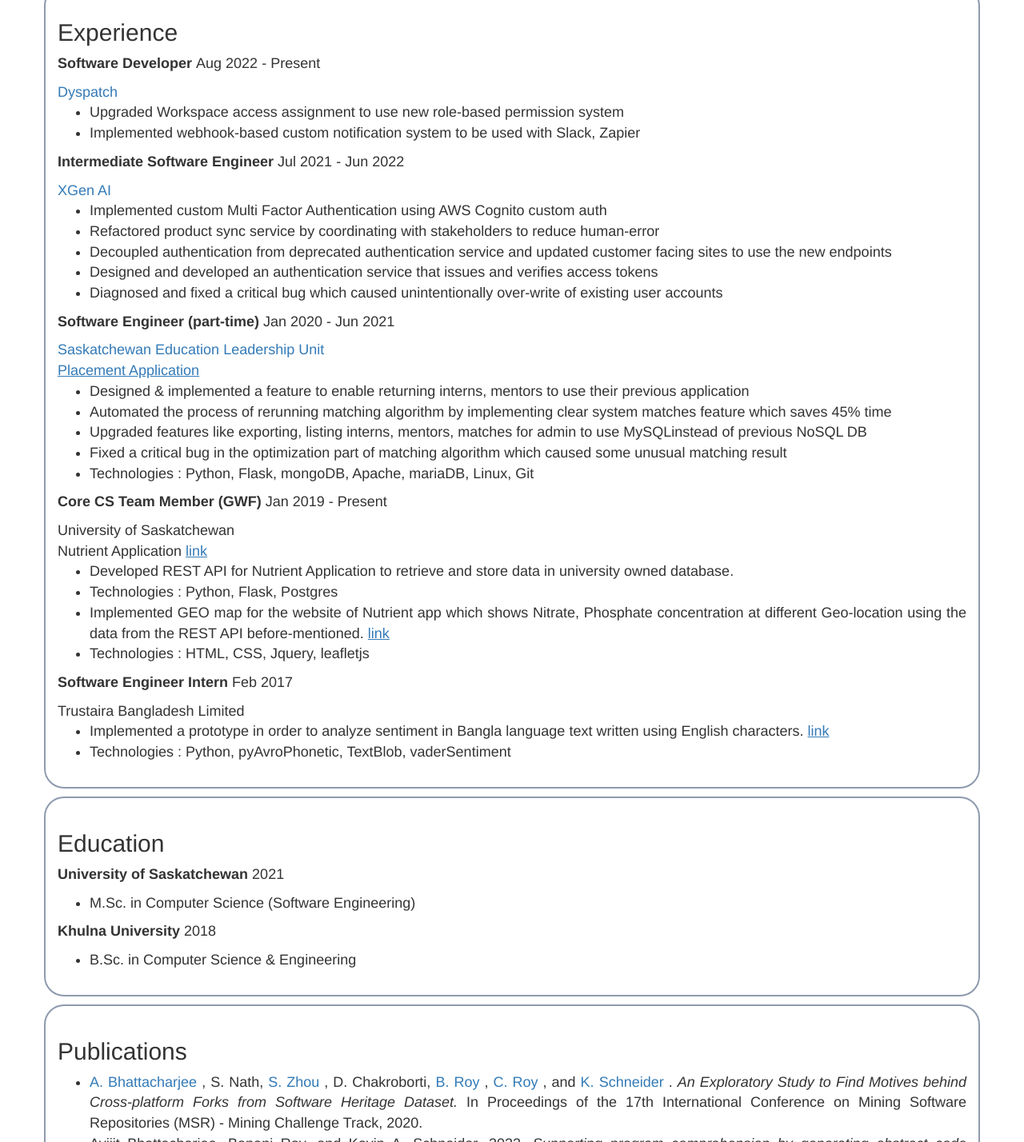
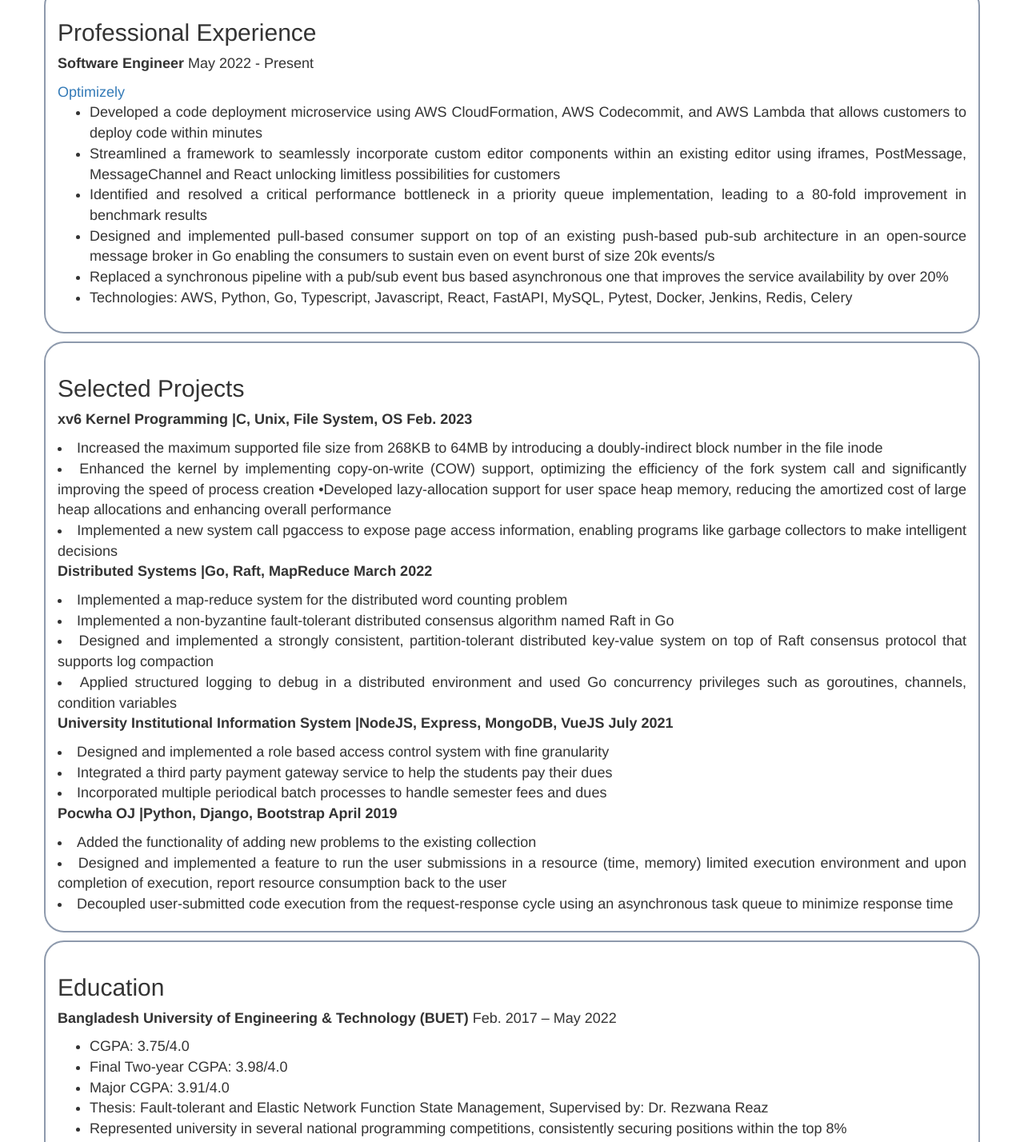
Before and after one commit to ImperishableMe/ImperishableMe.github.io, a plain HTML site: page index.html in a window 1280 px wide. Shown: the part 322-1750 px from the top of the page at 80% size. Drawn offline with nearby package versions, Linux system fonts and the light colour scheme.

Commit message:
update contents

```diff
--- a/index.html
+++ b/index.html
@@ -12,23 +12,18 @@
       href="https://maxcdn.bootstrapcdn.com/bootstrap/3.4.1/css/bootstrap.min.css"
     />
     <script src="https://maxcdn.bootstrapcdn.com/bootstrap/3.4.1/js/bootstrap.min.js"></script>
-    <title>Avijit Bhattacharjee</title>
+    <title>Bishwajit Bhattacharjee</title>
   </head>
   <body>
     <main>
       <nav class="nav navbargi">
-        <a href="#" class="nav-element">Avijit Bhattacharjee</a>
+        <a href="#" class="nav-element">Bishwajit Bhattacharjee</a>
         <a href="#summary" class="nav-element">Summary</a>
         <a href="#experience" class="nav-element">Experience</a>
         <a href="#education" class="nav-element">Education</a>
-        <!--
-		<a href="#skills" class="nav-element">Skills</a>
-        <a href="#projects" class="nav-element">Projects</a>
-	    -->
         <a href="#publications" class="nav-element">Publications</a>
         <a href="#services" class="nav-element">Services</a>
         <a href="#others" class="nav-element">Others</a>
-        <!-- <a href="#contact">Contact</a> -->
       </nav>
       <section id="summary" class="section text-format container">
         <img
@@ -44,134 +39,146 @@
       </section>
 
       <section id="experience" class="section text-format container">
-        <h2>Experience</h2>
+        <h2>Professional Experience</h2>
 
-        <p><b> Software Developer </b> Aug 2022 - Present</p>
-        <a href="https://www.dyspatch.io/"> Dyspatch </a>
+        <p><b> Software Engineer </b> May 2022 - Present</p>
+        <a href="https://www.dyspatch.io/"> Optimizely </a>
 
         <ul>
           <li>
-            Upgraded Workspace access assignment to use new role-based
-            permission system
+            Developed a code deployment microservice using AWS CloudFormation,
+            AWS Codecommit, and AWS Lambda that allows customers to deploy code
+            within minutes
           </li>
           <li>
-            Implemented webhook-based custom notification system to be used with
-            Slack, Zapier
-          </li>
-        </ul>
-
-        <p><b> Intermediate Software Engineer </b> Jul 2021 - Jun 2022</p>
-        <a href="https://xgen.ai/"> XGen AI </a>
-        <ul>
-          <li>
-            Implemented custom Multi Factor Authentication using AWS Cognito
-            custom auth
+            Streamlined a framework to seamlessly incorporate custom editor
+            components within an existing editor using iframes, PostMessage,
+            MessageChannel and React unlocking limitless possibilities for
+            customers
           </li>
           <li>
-            Refactored product sync service by coordinating with stakeholders to
-            reduce human-error
+            Identified and resolved a critical performance bottleneck in a
+            priority queue implementation, leading to a 80-fold improvement in
+            benchmark results
           </li>
           <li>
-            Decoupled authentication from deprecated authentication service and
-            updated customer facing sites to use the new endpoints
+            Designed and implemented pull-based consumer support on top of an
+            existing push-based pub-sub architecture in an open-source message
+            broker in Go enabling the consumers to sustain even on event burst
+            of size 20k events/s
           </li>
           <li>
-            Designed and developed an authentication service that issues and
-            verifies access tokens
+            Replaced a synchronous pipeline with a pub/sub event bus based
+            asynchronous one that improves the service availability by over 20%
           </li>
           <li>
-            Diagnosed and fixed a critical bug which caused unintentionally
-            over-write of existing user accounts
-          </li>
-        </ul>
-
-        <p><b> Software Engineer (part-time) </b> Jan 2020 - Jun 2021</p>
-        <a href=""> Saskatchewan Education Leadership Unit </a> <br />
-        <a href="https://placement.usask.ca/">
-          <u> Placement Application </u>
-        </a>
-        <ul>
-          <li>
-            Designed & implemented a feature to enable returning interns,
-            mentors to use their previous application
-          </li>
-          <li>
-            Automated the process of rerunning matching algorithm by
-            implementing clear system matches feature which saves 45% time
-          </li>
-          <li>
-            Upgraded features like exporting, listing interns, mentors, matches
-            for admin to use MySQLinstead of previous NoSQL DB
-          </li>
-          <li>
-            Fixed a critical bug in the optimization part of matching algorithm
-            which caused some unusual matching result
-          </li>
-
-          <li>
-            Technologies : Python, Flask, mongoDB, Apache, mariaDB, Linux, Git
-          </li>
-        </ul>
-
-        <p><b> Core CS Team Member (GWF) </b> Jan 2019 - Present</p>
-
-        University of Saskatchewan <br />
-        Nutrient Application
-        <a
-          href="https://gwf.usask.ca/projects-facilities/nutrient-app.php#Overview"
-        >
-          <u> link </u>
-        </a>
-        <ul>
-          <li>
-            Developed REST API for Nutrient Application to retrieve and store
-            data in university owned database.
-          </li>
-          <li>Technologies : Python, Flask, Postgres</li>
-          <li>
-            Implemented GEO map for the website of Nutrient app which shows
-            Nitrate, Phosphate concentration at different Geo-location using the
-            data from the REST API before-mentioned.
-            <a
-              href="https://gwf.usask.ca/projects-facilities/nutrient-app.php#ViewYourMeasurements"
-            >
-              <u> link </u>
-            </a>
-          </li>
-          <li>Technologies : HTML, CSS, Jquery, leafletjs</li>
-        </ul>
-
-        <p><b> Software Engineer Intern </b> Feb 2017</p>
-
-        Trustaira Bangladesh Limited
-        <ul>
-          <li>
-            Implemented a prototype in order to analyze sentiment in Bangla
-            language text written using English characters.
-            <a
-              href="https://techfoxweb.wordpress.com/2017/07/24/banglish-sentiment-analysis/"
-            >
-              <u> link </u>
-            </a>
-          </li>
-          <li>
-            Technologies : Python, pyAvroPhonetic, TextBlob, vaderSentiment
+            Technologies: AWS, Python, Go, Typescript, Javascript, React,
+            FastAPI, MySQL, Pytest, Docker, Jenkins, Redis, Celery
           </li>
         </ul>
       </section>
 
+      <section id="selected_projects" class="section text-format container">
+        <h2>Selected Projects</h2>
+        <p>
+          <b> xv6 Kernel Programming |C, Unix, File System, OS Feb. 2023 </b>
+        </p>
+        <li>
+          Increased the maximum supported file size from 268KB to 64MB by
+          introducing a doubly-indirect block number in the file inode
+        </li>
+        <li>
+          Enhanced the kernel by implementing copy-on-write (COW) support,
+          optimizing the efficiency of the fork system call and significantly
+          improving the speed of process creation •Developed lazy-allocation
+          support for user space heap memory, reducing the amortized cost of
+          large heap allocations and enhancing overall performance
+        </li>
+
+        <li>
+          Implemented a new system call pgaccess to expose page access
+          information, enabling programs like garbage collectors to make
+          intelligent decisions
+        </li>
+
+        <p><b> Distributed Systems |Go, Raft, MapReduce March 2022 </b></p>
+        <li>
+          Implemented a map-reduce system for the distributed word counting
+          problem
+        </li>
+        <li>
+          Implemented a non-byzantine fault-tolerant distributed consensus
+          algorithm named Raft in Go
+        </li>
+        <li>
+          Designed and implemented a strongly consistent, partition-tolerant
+          distributed key-value system on top of Raft consensus protocol that
+          supports log compaction
+        </li>
+        <li>
+          Applied structured logging to debug in a distributed environment and
+          used Go concurrency privileges such as goroutines, channels, condition
+          variables
+        </li>
+
+        <p>
+          <b>
+            University Institutional Information System |NodeJS, Express,
+            MongoDB, VueJS July 2021
+          </b>
+        </p>
+        <li>
+          Designed and implemented a role based access control system with fine
+          granularity
+        </li>
+        <li>
+          Integrated a third party payment gateway service to help the students
+          pay their dues
+        </li>
+        <li>
+          Incorporated multiple periodical batch processes to handle semester
+          fees and dues
+        </li>
+
+        <b> <p>Pocwha OJ |Python, Django, Bootstrap April 2019</p> </b>
+
+        <li>
+          Added the functionality of adding new problems to the existing
+          collection
+        </li>
+
+        <li>
+          Designed and implemented a feature to run the user submissions in a
+          resource (time, memory) limited execution environment and upon
+          completion of execution, report resource consumption back to the user
+        </li>
+
+        <li>
+          Decoupled user-submitted code execution from the request-response
+          cycle using an asynchronous task queue to minimize response time
+        </li>
+      </section>
       <section id="education" class="section text-format container">
         <h2>Education</h2>
 
-        <p><b> University of Saskatchewan </b> 2021</p>
+        <p>
+          <b> Bangladesh University of Engineering & Technology (BUET) </b> Feb.
+          2017 – May 2022
+        </p>
         <ul>
-          <li>M.Sc. in Computer Science (Software Engineering)</li>
+          <li>CGPA: 3.75/4.0</li>
+          <li>Final Two-year CGPA: 3.98/4.0</li>
+          <li>Major CGPA: 3.91/4.0</li>
+          <li>
+            Thesis: Fault-tolerant and Elastic Network Function State
+            Management, Supervised by: Dr. Rezwana Reaz
+          </li>
+          <li>
+            Represented university in several national programming competitions,
+            consistently securing positions within the top 8%
+          </li>
         </ul>
-        <p><b> Khulna University </b> 2018</p>
 
-        <ul>
-          <li>B.Sc. in Computer Science & Engineering</li>
-        </ul>
       </section>
 
       <section id="publications" class="section text-format container">
```
Also changed, not shown: 1 other file.
